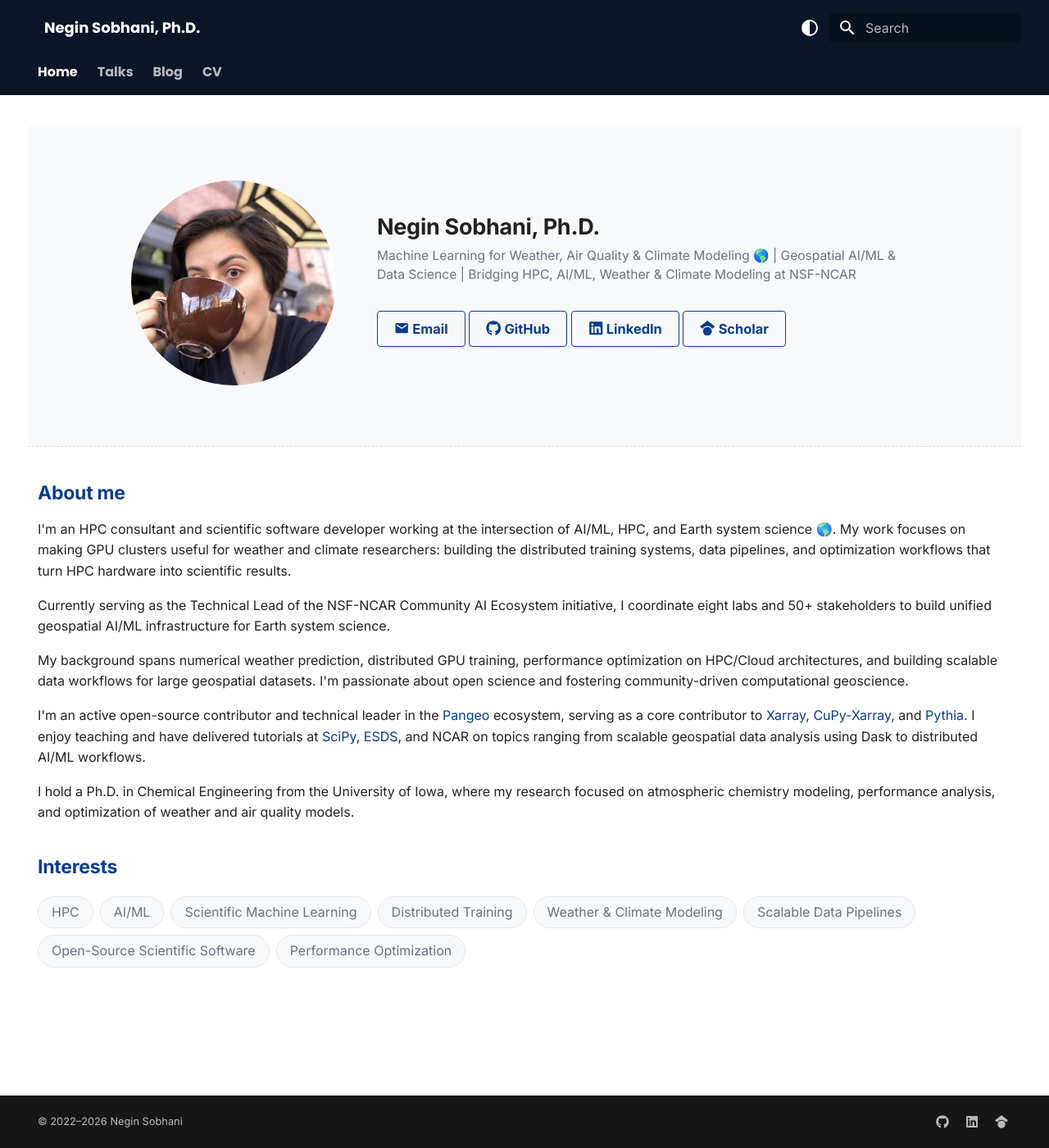
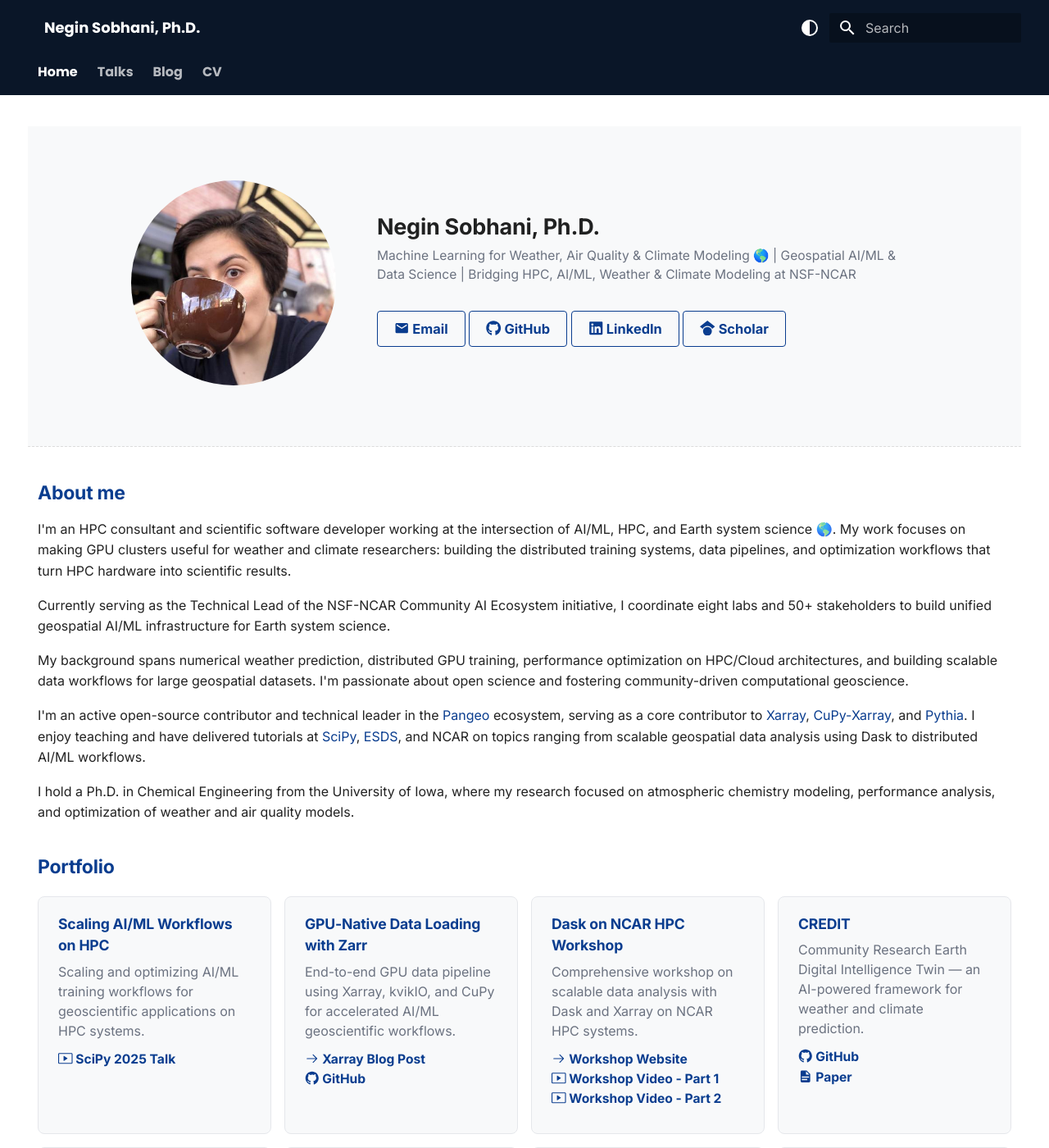
Before and after one commit to negin513/negin513.github.io, an MkDocs documentation site: the page built from docs/index.md, in a window 1280 px wide and 1400 px high. Shown: the whole window at 82% size. Built offline with MkDocs 1.6.1 and Material for MkDocs 9.7.7, drawn with Linux system fonts in a browser that asks for light colours; some of the changed text lies outside the part shown.

Commit message:
adding minimal portfolio

```diff
--- a/docs/assets/stylesheets/custom.css
+++ b/docs/assets/stylesheets/custom.css
@@ -329,6 +329,43 @@ h3, h4 {
   background: var(--accent-light);
 }
 
+/* ── Project Cards ── */
+.project-grid {
+  display: grid;
+  grid-template-columns: repeat(auto-fill, minmax(260px, 1fr));
+  gap: 0.8rem;
+  margin: 1rem 0;
+}
+
+.project-card {
+  background: var(--card-bg);
+  border: 1px solid var(--card-border);
+  border-radius: 8px;
+  padding: 1rem 1.2rem;
+  transition: all 0.2s ease;
+}
+
+.project-card:hover {
+  border-color: var(--md-primary-fg-color);
+}
+
+.project-card h3 {
+  margin: 0 0 0.3rem 0;
+  font-size: 0.88rem;
+}
+
+.project-card p {
+  margin: 0 0 0.5rem 0;
+  font-size: 0.8rem;
+  color: var(--text-dim);
+  line-height: 1.5;
+}
+
+.project-card a {
+  font-size: 0.78rem;
+  font-weight: 600;
+}
+
 /* ── Interest Tags ── */
 .interest-tags {
   display: flex;
--- a/docs/index.md
+++ b/docs/index.md
@@ -17,10 +17,7 @@ hide:
 
 <div class="hero-links" markdown>
 
-[:material-email: Email](mailto:negins@ucar.edu){ .hero-link }
-[:fontawesome-brands-github: GitHub](https://github.com/negin513){ .hero-link }
-[:fontawesome-brands-linkedin: LinkedIn](https://linkedin.com/in/neginsobhani){ .hero-link }
-[:fontawesome-brands-google-scholar: Scholar](https://scholar.google.com/citations?hl=en&user=D9L61z8AAAAJ){ .hero-link }
+[:material-email: Email](mailto:negins@ucar.edu){ .hero-link } [:fontawesome-brands-github: GitHub](https://github.com/negin513){ .hero-link } [:fontawesome-brands-linkedin: LinkedIn](https://linkedin.com/in/neginsobhani){ .hero-link } [:fontawesome-brands-google-scholar: Scholar](https://scholar.google.com/citations?hl=en&user=D9L61z8AAAAJ){ .hero-link }
 
 </div>
 </div>
@@ -41,6 +38,86 @@ I'm an active open-source contributor and technical leader in the [Pangeo](https
 I hold a Ph.D. in Chemical Engineering from the University of Iowa, where my research focused on atmospheric chemistry modeling, performance analysis, and optimization of weather and air quality models.
 
 
+## Portfolio
+
+<div class="project-grid" markdown>
+
+<div class="project-card" markdown>
+### Scaling AI/ML Workflows on HPC
+Scaling and optimizing AI/ML training workflows for geoscientific applications on HPC systems.
+
+[:octicons-video-24: SciPy 2025 Talk](https://www.youtube.com/watch?v=Isp0cBiD0Co)
+</div>
+
+<div class="project-card" markdown>
+### GPU-Native Data Loading with Zarr
+End-to-end GPU data pipeline using Xarray, kvikIO, and CuPy for accelerated AI/ML geoscientific workflows.
+
+[:octicons-arrow-right-24: Xarray Blog Post](https://xarray.dev/blog/gpu-pipeline)
+[:octicons-mark-github-24: GitHub](https://github.com/pangeo-data/ncar-hackathon-xarray-on-gpus)
+</div>
+
+<div class="project-card" markdown>
+### Dask on NCAR HPC Workshop
+Comprehensive workshop on scalable data analysis with Dask and Xarray on NCAR HPC systems.
+
+[:octicons-arrow-right-24: Workshop Website](https://ncar.github.io/dask-tutorial/README.html)
+[:octicons-video-24: Workshop Video - Part 1](https://youtu.be/wJHosuzqLaU)
+[:octicons-video-24: Workshop Video - Part 2](https://youtu.be/wJHosuzqLaU)
+
+
+</div>
+
+<!-- <div class="project-card" markdown>
+### Community AI Ecosystem for ESS
+Leading NSF-NCAR's initiative to build unified AI/ML infrastructure for Earth system science, coordinating 8 labs and 50+ stakeholders.
+
+[:octicons-arrow-right-24: NCAR AI Website](https://arc.ucar.edu/ai)
+</div> -->
+
+<div class="project-card" markdown>
+### CREDIT
+Community Research Earth Digital Intelligence Twin — an AI-powered framework for weather and climate prediction.
+
+[:octicons-mark-github-24: GitHub](https://github.com/NCAR/miles-credit)
+[:material-file-document: Paper](https://www.nature.com/articles/s41612-025-01125-6)
+</div>
+
+<div class="project-card" markdown>
+### CuPy-Xarray
+Tutorial on GPU-accelerated array computing with CuPy-Xarray for geoscientific data analysis.
+
+[:octicons-arrow-right-24: Tutorial Website](https://negin513.github.io/cupy-xarray-tutorials/README.html)
+[:octicons-mark-github-24: GitHub](https://github.com/xarray-contrib/cupy-xarray)
+</div>
+
+<div class="project-card" markdown>
+### Distributed Training for ESS on NCAR HPC
+Comprehensive guidelines for multi-node multi-gpu distributed deep learning training for Earth system science applications on NCAR HPC.
+
+[:octicons-arrow-right-24: GuideBook](https://negin513.github.io/distributed-pytorch-hpc/)
+[:octicons-mark-github-24: GitHub](https://github.com/negin513/distributed-pytorch-hpc)
+</div>
+
+<div class="project-card" markdown>
+### Kubernetes for Climate Data Visualizations
+Harnessing Kubernetes to build scalable, interactive visualization platforms for climate data.
+
+[:material-presentation: AGU 2023 Slides](https://drive.google.com/file/d/15b4Kj_BmqsHiUGJX7g8U3Ggvz4MFBveg/view?usp=sharing)
+[:octicons-arrow-right-24: NEON Dashboard](http://ncar.nationalsciencedatafabric.org:10787/neon_dashboard)
+[:octicons-arrow-right-24: LENS2 Dashboard](https://cesm-lens2-dashboard.k8s.ucar.edu/app)
+[:octicons-mark-github-24: GitHub](https://github.com/negin513/LENS2-Dashboard-Python.git)
+</div>
+
+<div class="project-card" markdown>
+### Deep Learning for Cloud Microphysics
+Deep learning emulation of bin microphysics autoconversion processes as an alternative to empirical parameterizations in climate models.
+
+[:material-presentation: AGU 2018 Poster](https://drive.google.com/file/d/19YzAgwt_iwdw5h4sAkdl-yUtXye0w4de/view?usp=sharing)
+</div>
+
+</div>
+
 ## Interests
 
 <div class="interest-tags">
```
